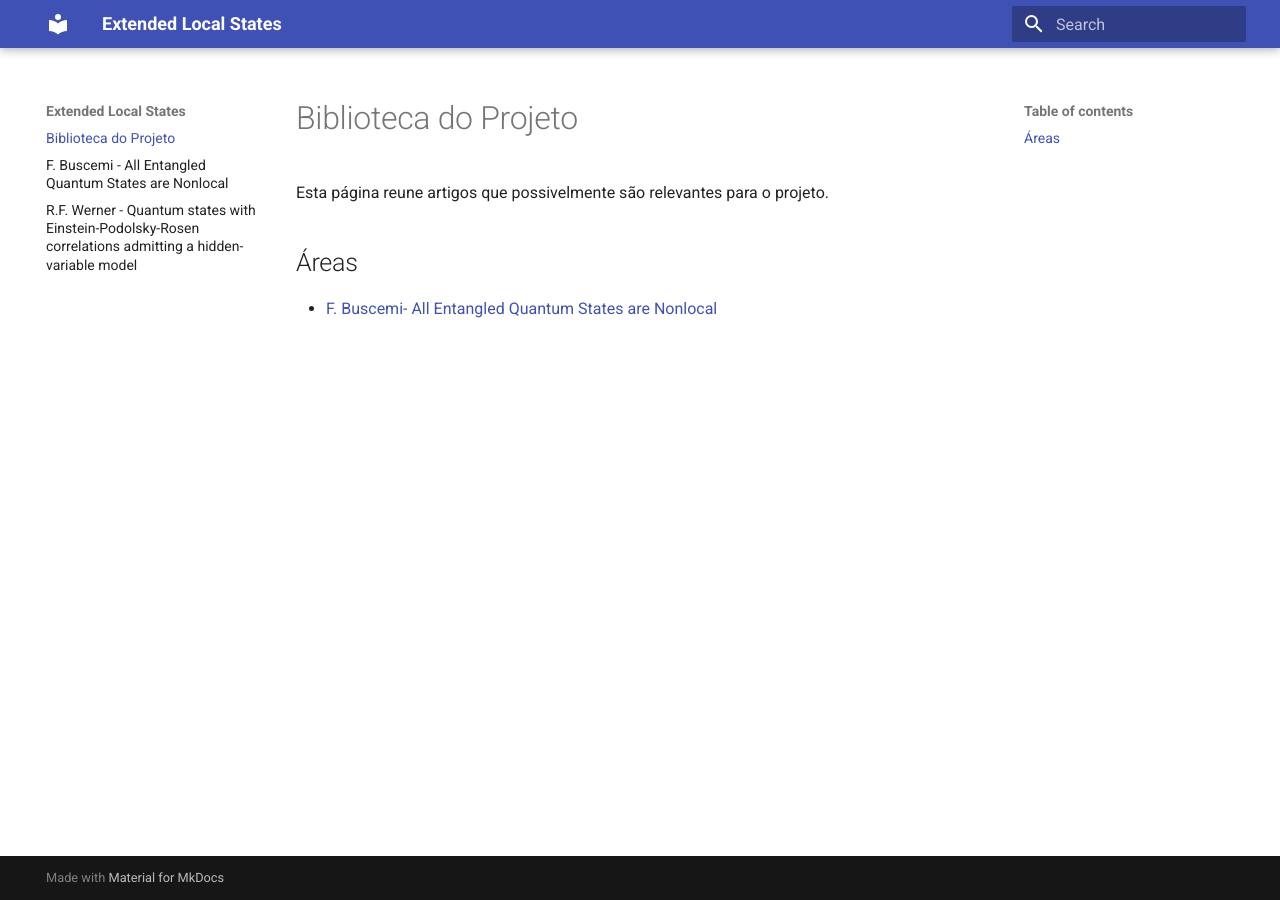
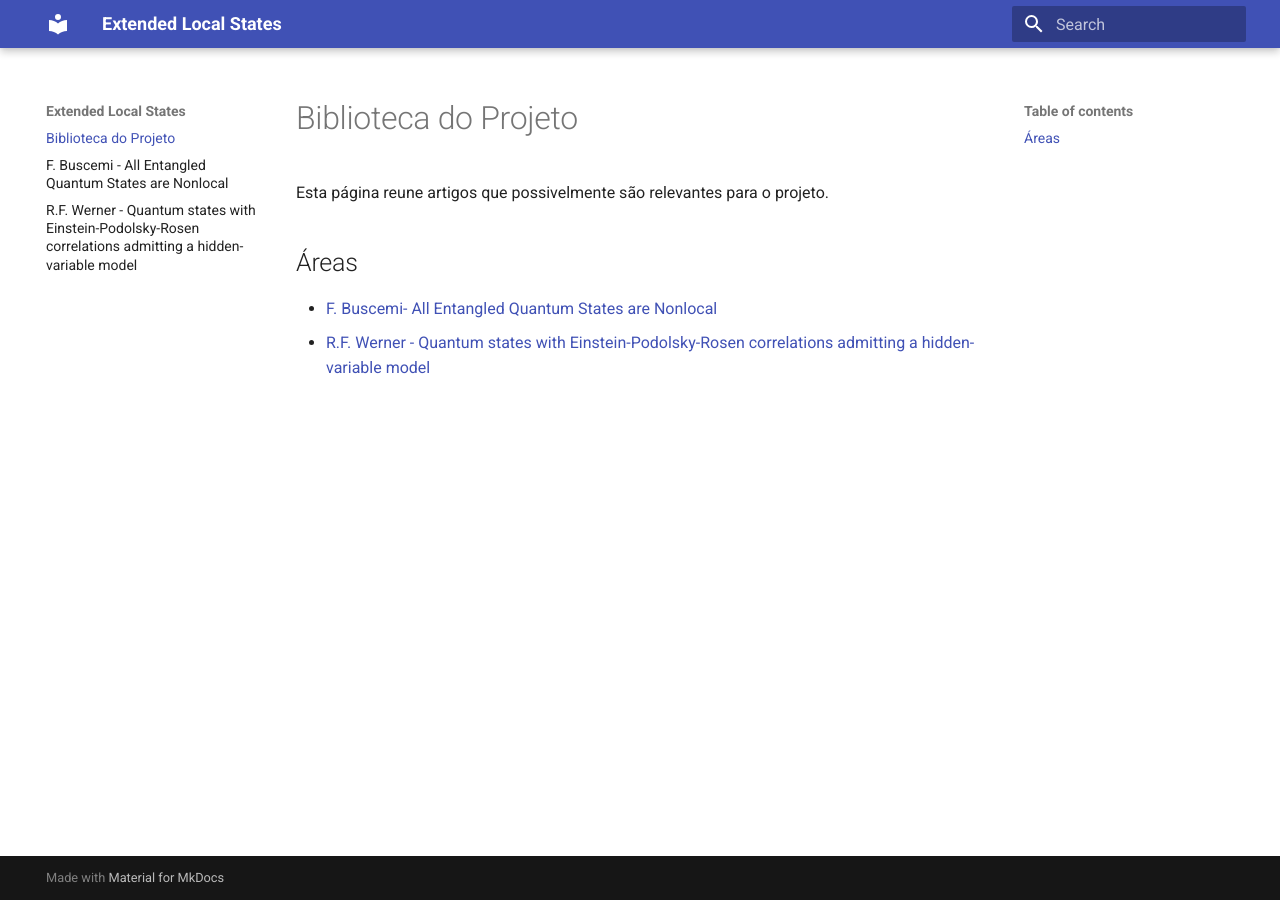
Before and after one commit to ruffolo14/LocalStates, an MkDocs documentation site: the page built from docs/index.md, in a window 1280 px wide. Built offline with MkDocs 1.6.1 and Material for MkDocs 9.7.7, drawn with Linux system fonts in a browser that asks for light colours.

Commit message:
Update index.md

```diff
--- a/docs/index.md
+++ b/docs/index.md
@@ -5,3 +5,4 @@ Esta página reune artigos que possivelmente são relevantes para o projeto.
 ## Áreas
 
 - [F. Buscemi- All Entangled Quantum States are Nonlocal](buscemi2012all.md)
+- [R.F. Werner - Quantum states with Einstein-Podolsky-Rosen correlations admitting a hidden-variable model](werner1989quantum.md)
```
